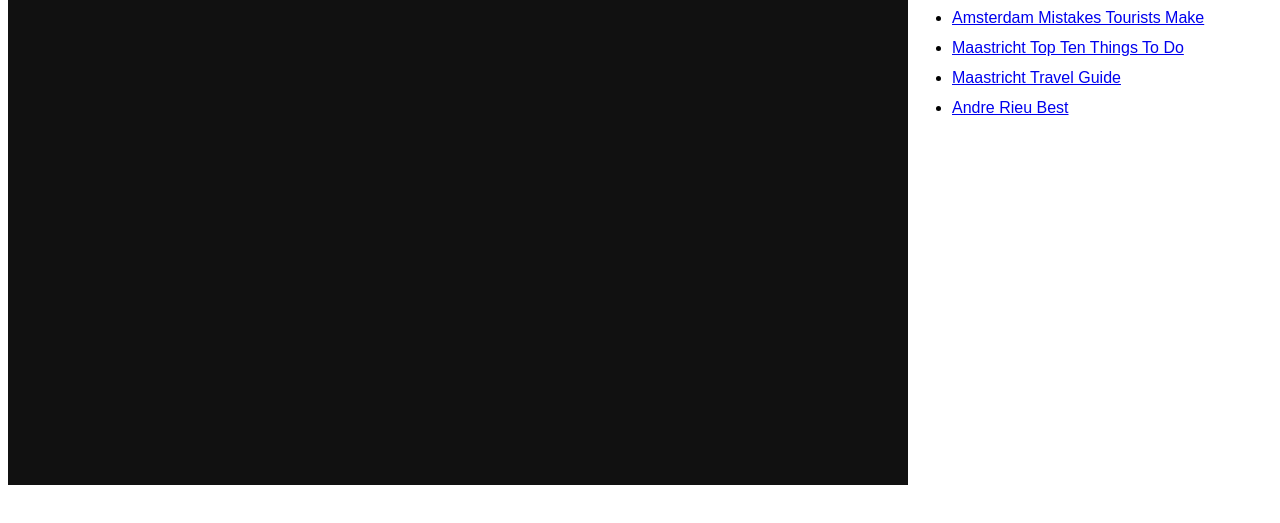
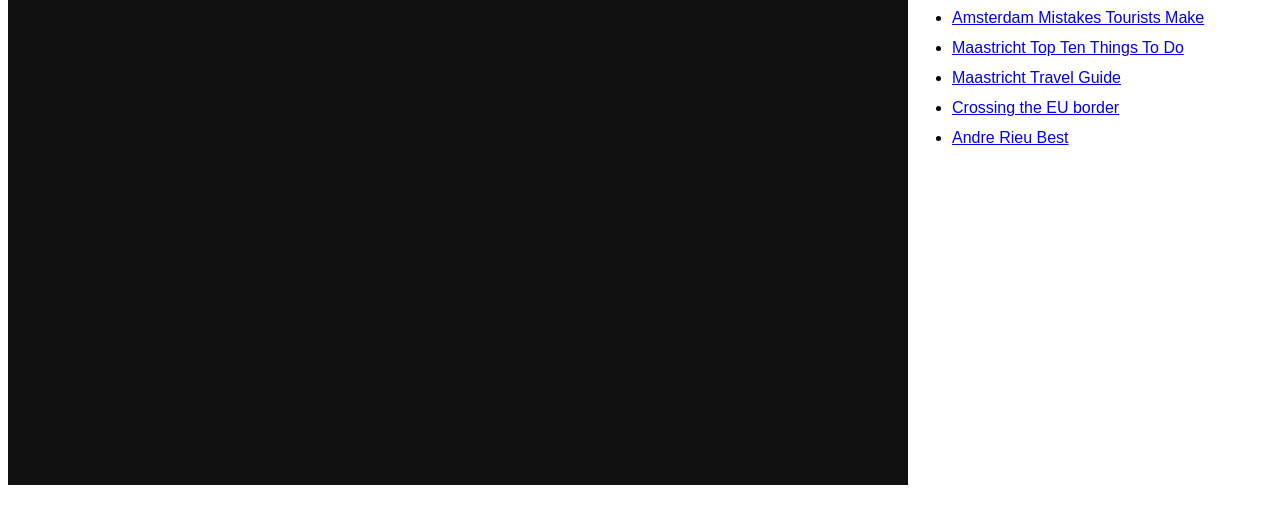
Before and after one commit to thebyteking/ANDRE, a plain HTML site: page pages/refvideo.html in a window 1280 px wide. Shown: the part 101-624 px from the top of the page. Drawn offline with Linux system fonts and the light colour scheme.

Commit message:
Add files via upload

```diff
--- a/pages/refvideo.html
+++ b/pages/refvideo.html
@@ -73,11 +73,22 @@
 	       url: "https://youtu.be/_OtshbwARec"
 	    },
 	   {
+	       title: "Crossing the EU border",
+	       url: "https://youtu.be/VNBj7Pw74B4"
+	    },
+	   {
 	       title: "Andre Rieu Best",
 	       url: "https://youtu.be/VXG8QUW27ag"
 	    }
 
     ];
+
+
+
+
+
+
+
 
     const videoList = document.getElementById("video-list");
     const videoScreen = document.getElementById("videoscreen");
```
